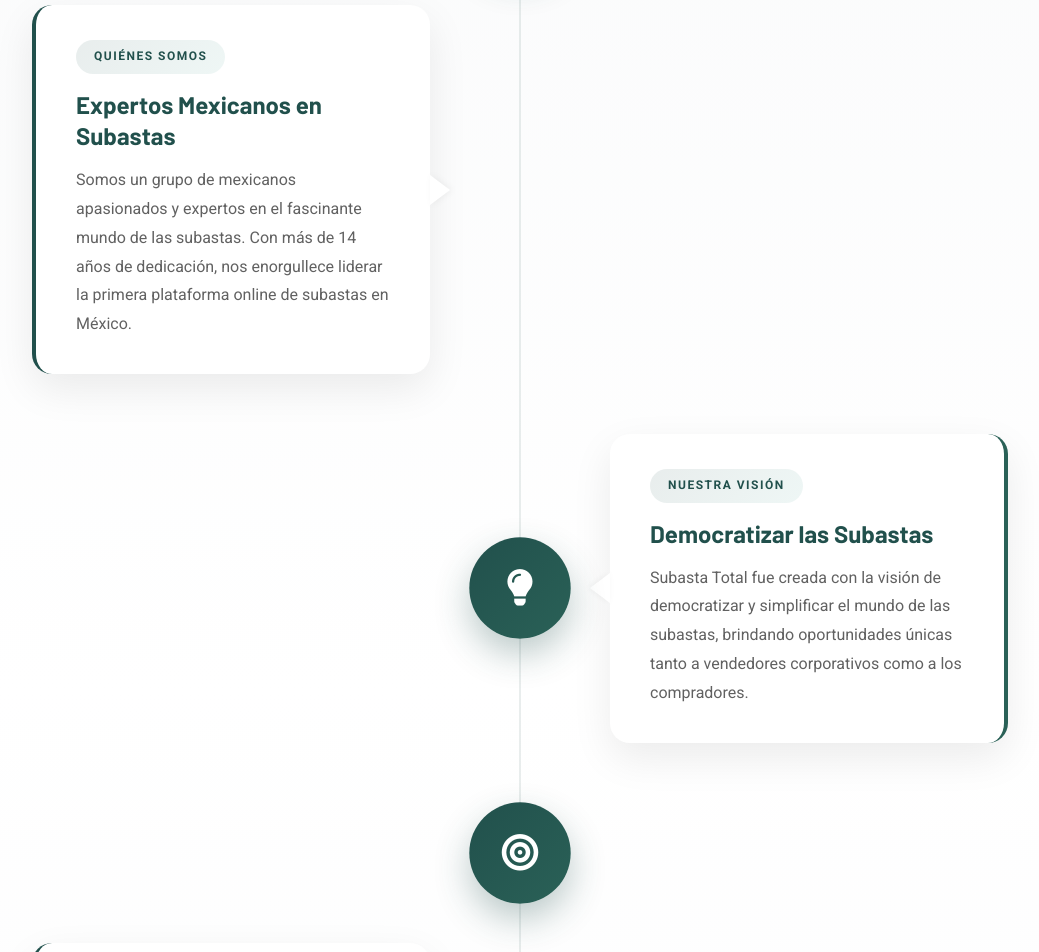
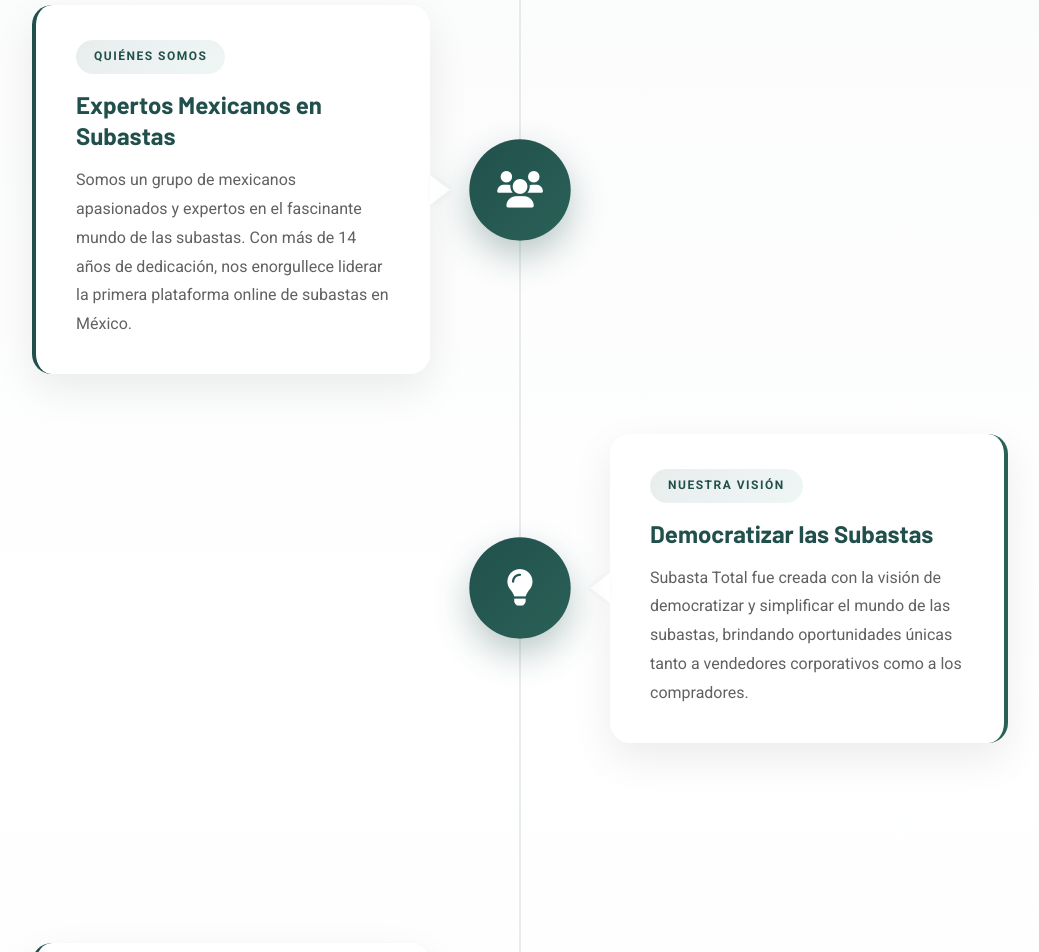
Before and after one commit to fg-dev-esc/subasta-total, a React (Vite) app: page /nosotros in a window 1280 px wide. Shown: the part 1120-2072 px from the top of the page, without its empty margins (120-1159 px from the left). Built offline with nearby package versions, Linux system fonts and the light colour scheme.

Commit message:
seccion nosotros

```diff
--- a/src/views/nosotros/nosotros.css
+++ b/src/views/nosotros/nosotros.css
@@ -4,9 +4,7 @@
 ======================================================*/
 
 /* Eliminar espacio superior */
-.nosotros-page {
-
-}
+.nosotros-page {}
 
 /* Hero Section Nosotros - Based on Screenshot 08 */
 .st-nosotros-hero-section {
@@ -77,12 +75,16 @@
 }
 
 @keyframes float {
-  0%, 100% {
+
+  0%,
+  100% {
     transform: translateY(0px) translateX(0px);
   }
+
   33% {
     transform: translateY(-15px) translateX(8px);
   }
+
   66% {
     transform: translateY(8px) translateX(-8px);
   }
@@ -747,6 +749,7 @@
     opacity: 0;
     transform: translateY(30px);
   }
+
   to {
     opacity: 1;
     transform: translateY(0);
@@ -766,9 +769,12 @@
 
 /* Pulse Animation para Icons */
 @keyframes pulse {
-  0%, 100% {
+
+  0%,
+  100% {
     box-shadow: 0 15px 35px rgba(33, 80, 76, 0.3);
   }
+
   50% {
     box-shadow: 0 15px 35px rgba(33, 80, 76, 0.5), 0 0 0 10px rgba(33, 80, 76, 0.1);
   }
@@ -777,3 +783,14 @@
 .st-timeline-icon {
   animation: pulse 3s ease-in-out infinite;
 }
+
+@media (min-width: 992px) {
+  .st-timeline-item:nth-child(1) .st-timeline-icon {
+    position: relative;
+    top: 275px; /* Ajusta para el ícono "Quiénes Somos" */
+  }
+  .st-timeline-item:nth-child(3) .st-timeline-icon {
+    position: relative;
+    top: 225px; /* Ajusta para el ícono "Nuestro Objetivo" */
+  }
+}
```
